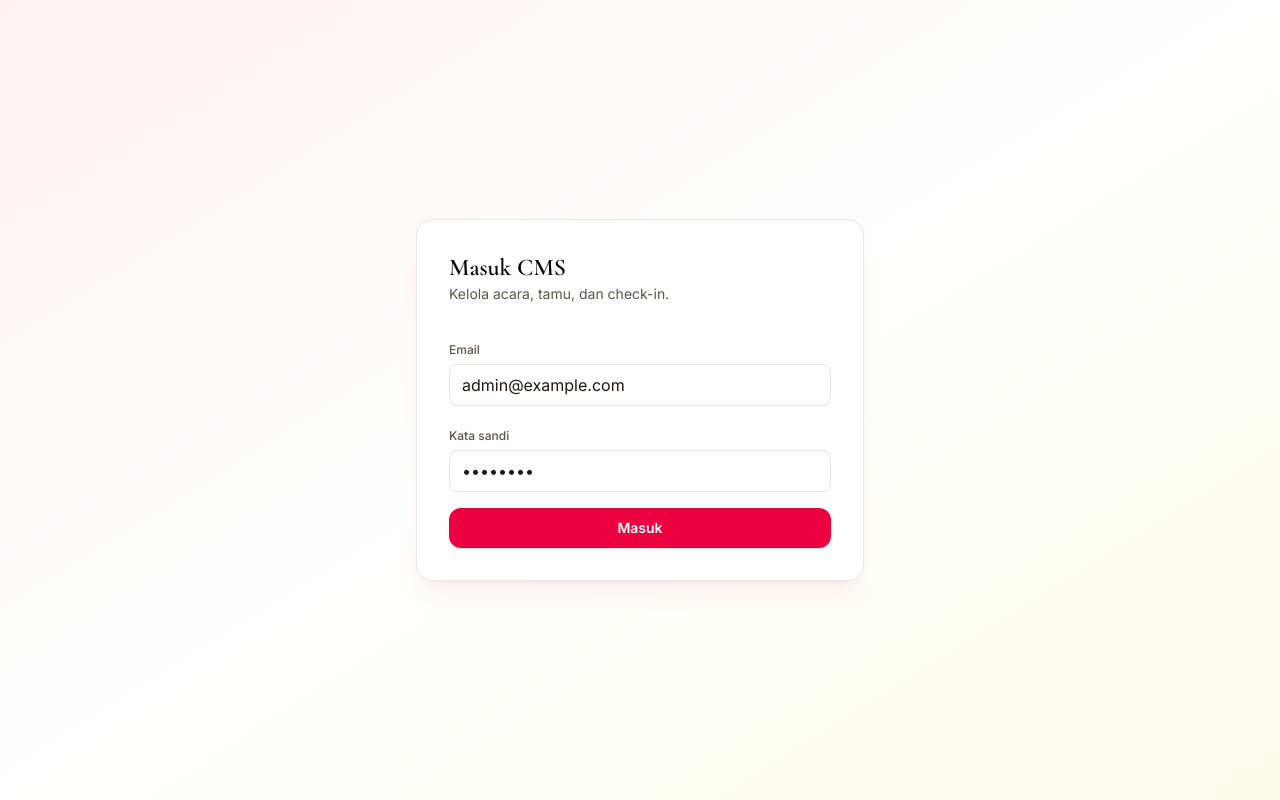
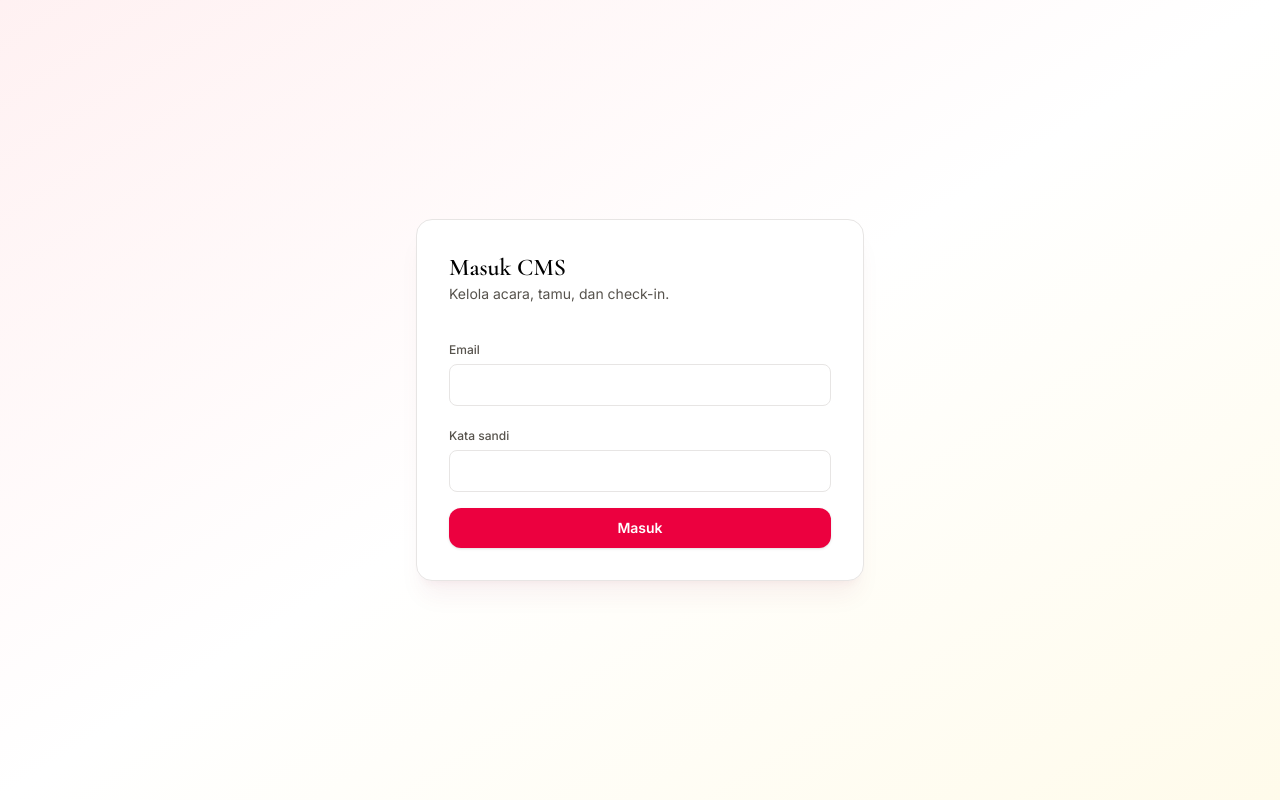
Before and after one commit to Dwinanda4545/wedding-invitation-web, a React (Vite) app: page /login in a window 1280 px wide. Built offline with nearby package versions, Linux system fonts and the light colour scheme; no server answers.

Commit message:
refactor: remove default email and password from login page

```diff
--- a/src/pages/LoginPage.tsx
+++ b/src/pages/LoginPage.tsx
@@ -5,8 +5,8 @@ import { useAuth } from '../context/AuthContext'
 export function LoginPage() {
   const { user, login, isAdmin } = useAuth()
   const navigate = useNavigate()
-  const [email, setEmail] = useState('admin@example.com')
-  const [password, setPassword] = useState('password')
+  const [email, setEmail] = useState('')
+  const [password, setPassword] = useState('')
   const [error, setError] = useState<string | null>(null)
   const [busy, setBusy] = useState(false)
 
```
